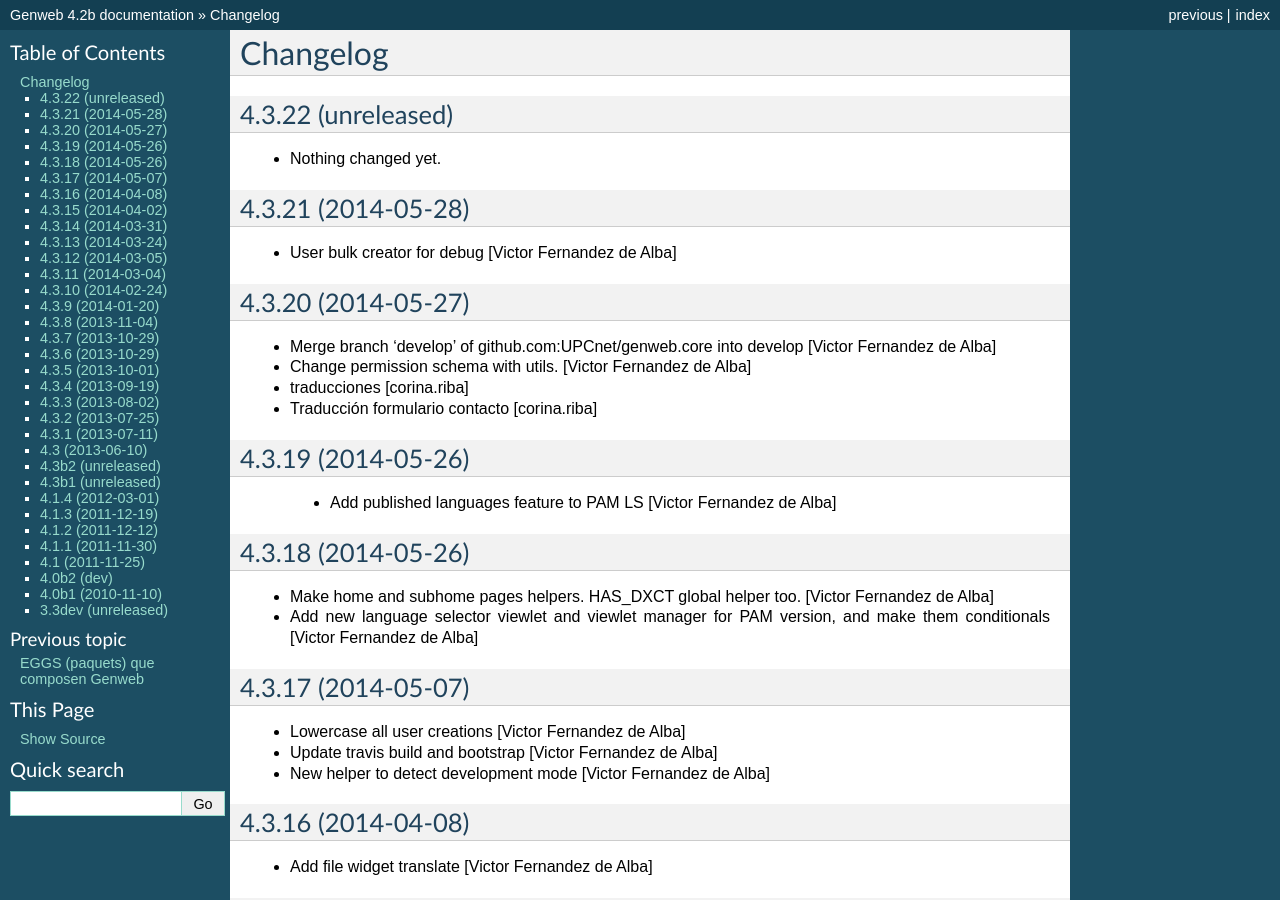
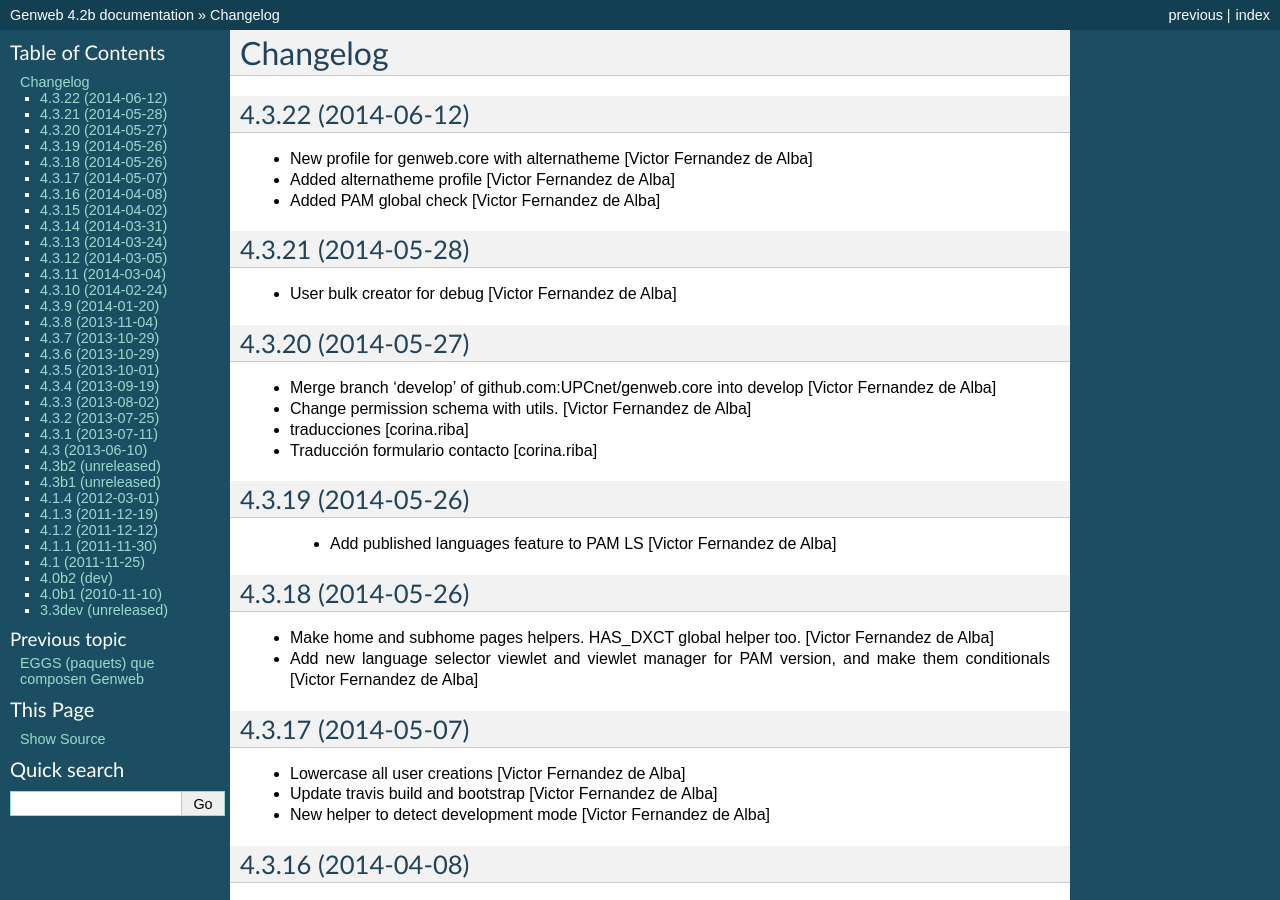
Before and after one commit to UPCnet/genweb.core, a Sphinx documentation site: the page built from docs/HISTORY.rst, in a window 1280 px wide and 900 px high. Built offline with Sphinx 7.4.7, drawn with Linux system fonts in a browser that asks for light colours.

Commit message:
Preparing release 4.3.22

```diff
--- a/docs/HISTORY.rst
+++ b/docs/HISTORY.rst
@@ -1,11 +1,12 @@
 Changelog
 =========
 
-4.3.22 (unreleased)
+4.3.22 (2014-06-12)
 -------------------
 
-- Nothing changed yet.
-
+* New profile for genweb.core with alternatheme [Victor Fernandez de Alba]
+* Added alternatheme profile [Victor Fernandez de Alba]
+* Added PAM global check [Victor Fernandez de Alba]
 
 4.3.21 (2014-05-28)
 -------------------
--- a/setup.py
+++ b/setup.py
@@ -1,7 +1,7 @@
 from setuptools import setup, find_packages
 import os
 
-version = '4.3.22.dev0'
+version = '4.3.22'
 
 README = open("README.rst").read()
 HISTORY = open(os.path.join("docs", "HISTORY.rst")).read()
```
